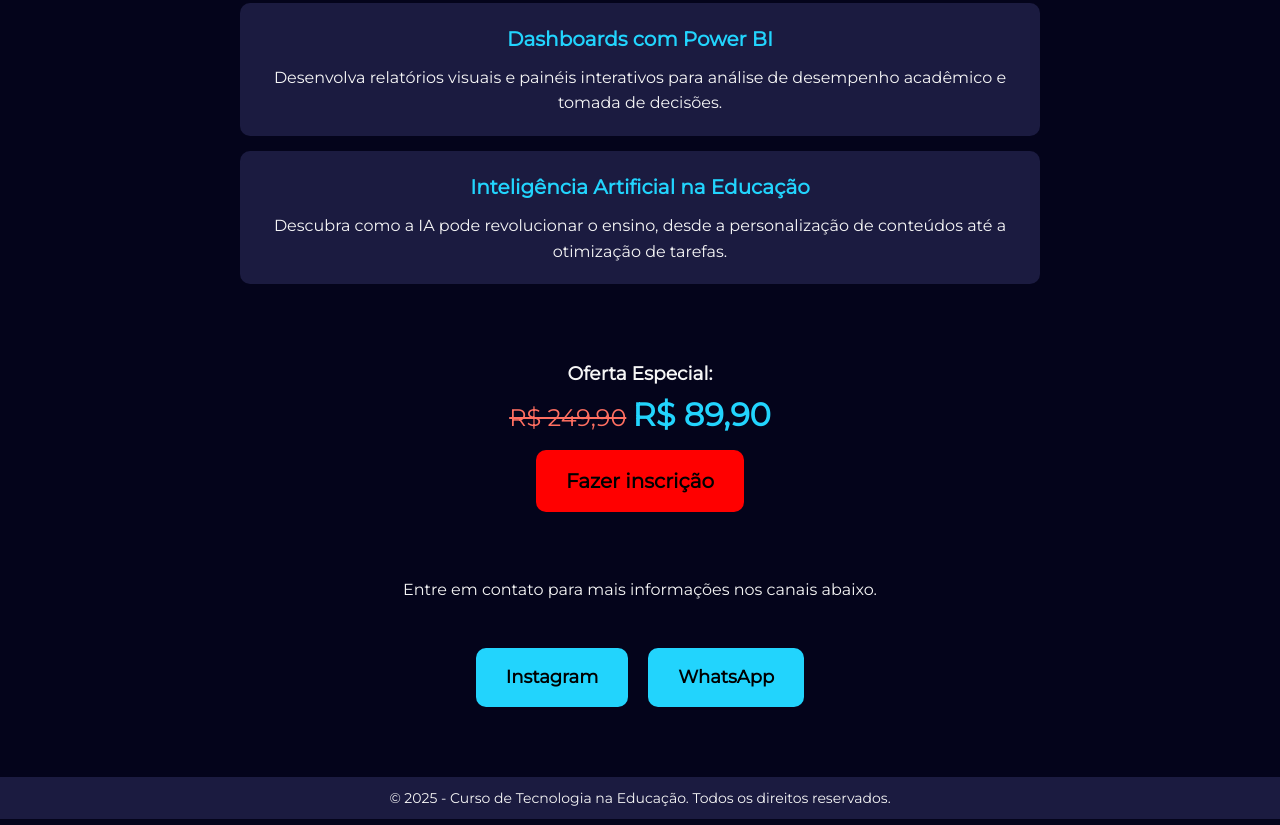
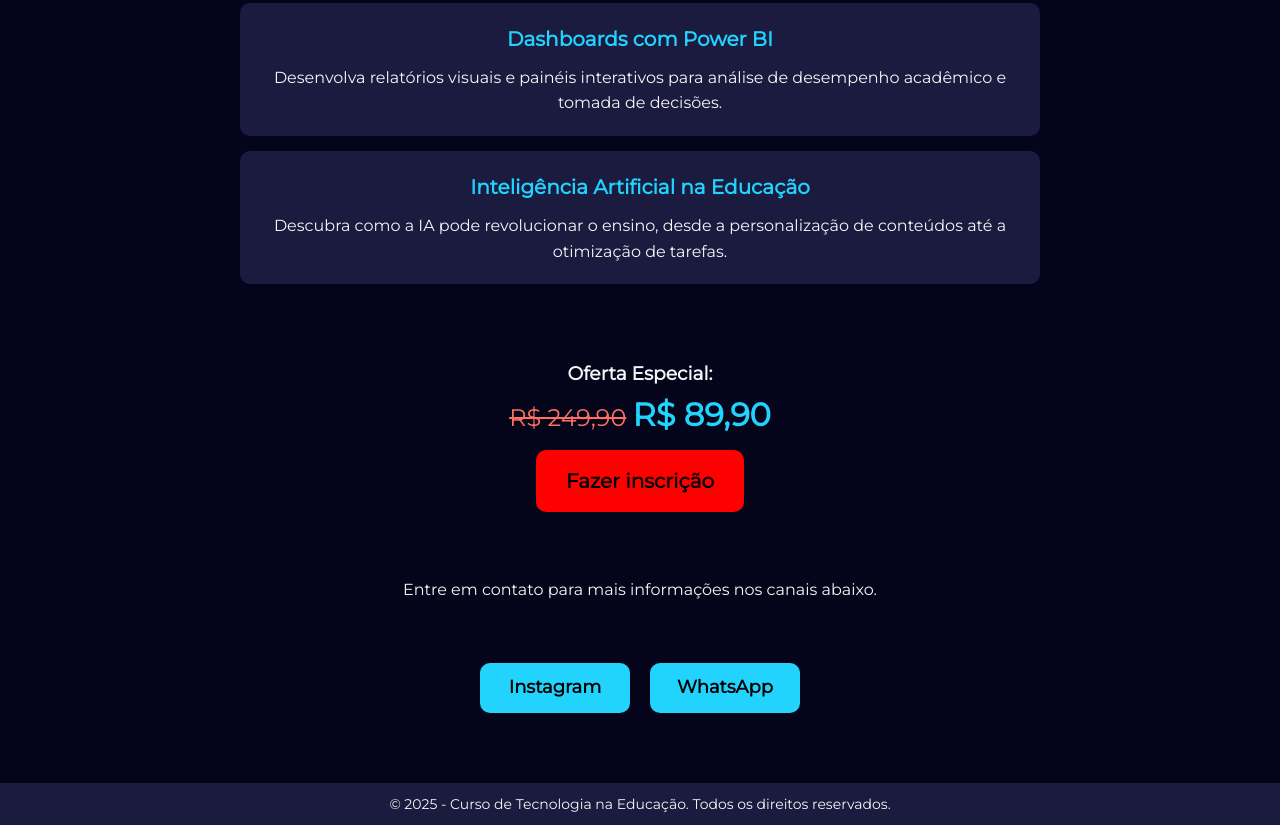
Before and after one commit to profclalbo/portfolio_ladingpage, a plain HTML site: page index.html in a window 1280 px wide. Shown: the part 1110-1935 px from the top of the page. Drawn offline with Linux system fonts and the light colour scheme.

Commit message:
Update style.css

```diff
--- a/style.css
+++ b/style.css
@@ -135,7 +135,6 @@ main {
         transform: scale(1);
     }
 }
-
 .cta-botao {
     display: inline-block;
     padding: 15px 30px;
@@ -164,9 +163,8 @@ main {
 .botoes {
     display: flex;
     justify-content: center;
-    gap: 20px; /* Ajuste o valor para aumentar ou diminuir o espaçamento */
-    margin-top: 5px;
-    flex-wrap: wrap; /* Para garantir que se ajustem em telas muito pequenas */
+    gap: 20px; /* Espaçamento entre os botões */
+    margin-top: 20px;
 }
 
 .botao {
@@ -177,16 +175,19 @@ main {
     font-size: 18px;
     font-weight: bold;
     border-radius: 10px;
+    text-align: center;
+    display: flex;
+    align-items: center;
+    justify-content: center;
     transition: background-color 0.3s ease;
-    text-align: center;
-    width: auto; /* Garante que o botão ocupe apenas o espaço necessário */
+    width: 150px; /* Ajuste o tamanho do botão se necessário */
+    height: 50px; /* Garante altura consistente */
 }
 
 .botao:hover {
     background-color: #00FF00;
     color: #000;
 }
-
 
 footer {
     text-align: center;
```
